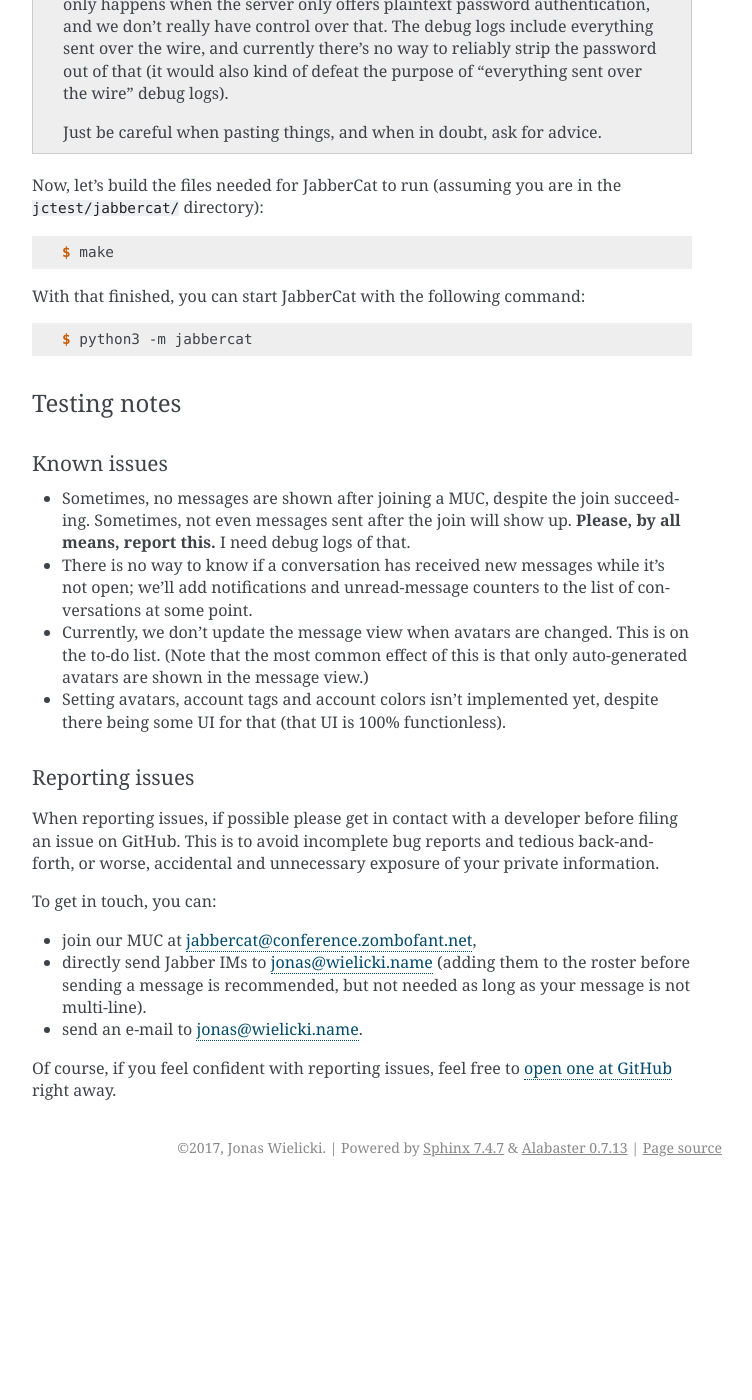
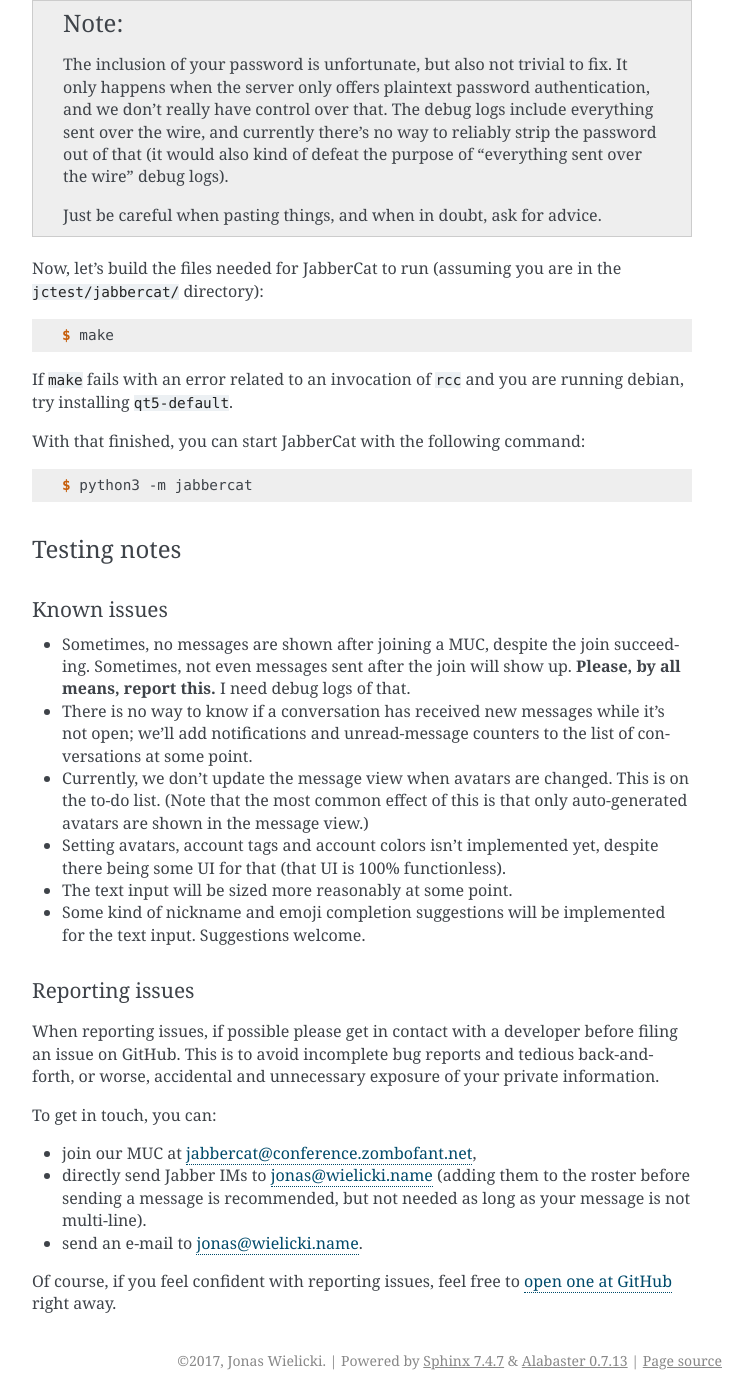
Before and after one commit to jabbercat/jabbercat, a Sphinx documentation site: the page built from docs/testing/index.rst, in a window 1280 px wide and 1400 px high, scrolled down 2850 px. Shown: the whole window, without its empty margins (388-1140 px from the left). Built offline with Sphinx 7.4.7, drawn with Linux system fonts in a browser that asks for light colours; before the commit the page ends 4037 px from its top, so only the background shows below that; some of the changed text lies outside the part shown.

Commit message:
Extend testing guide (thanks Martin, Ge0rG)

```diff
--- a/docs/testing/index.rst
+++ b/docs/testing/index.rst
@@ -107,7 +107,11 @@
 .. code-block:: console
 
     # apt install python3-pyqt5 python3-pyqt5.qtwebchannel \
-        python3-pyqt5.qtwebengine
+        python3-pyqt5.qtwebengine python3-sqlalchemy virtualenv \
+        qtbase5-dev-tools python3-keyring
+
+(If you encounter issues when running ``make`` later, try installing
+ ``qt5-default``, too.)
 
 Fedora
 ^^^^^^
@@ -160,6 +164,9 @@
 
     $ make
 
+If ``make`` fails with an error related to an invocation of ``rcc`` and you are
+running debian, try installing ``qt5-default``.
+
 With that finished, you can start JabberCat with the following command:
 
 .. code-block:: console
@@ -188,6 +195,11 @@
 * Setting avatars, account tags and account colors isn’t implemented yet,
   despite there being some UI for that (that UI is 100% functionless).
 
+* The text input will be sized more reasonably at some point.
+
+* Some kind of nickname and emoji completion suggestions will be implemented for
+  the text input. Suggestions welcome.
+
 Reporting issues
 ~~~~~~~~~~~~~~~~
 
```
Also changed, not shown: other parts of docs/testing/index.rst (+1 -1 lines).
